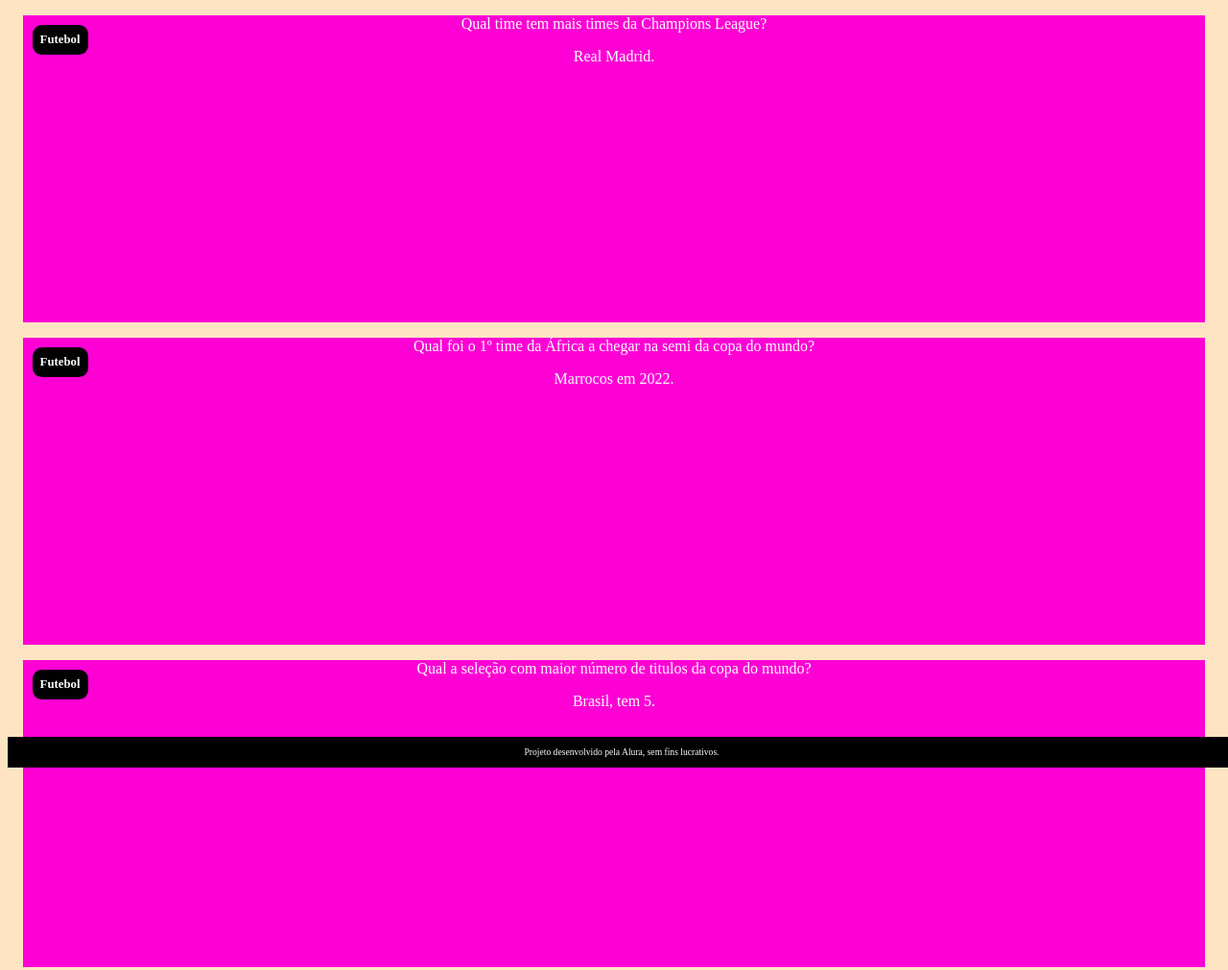
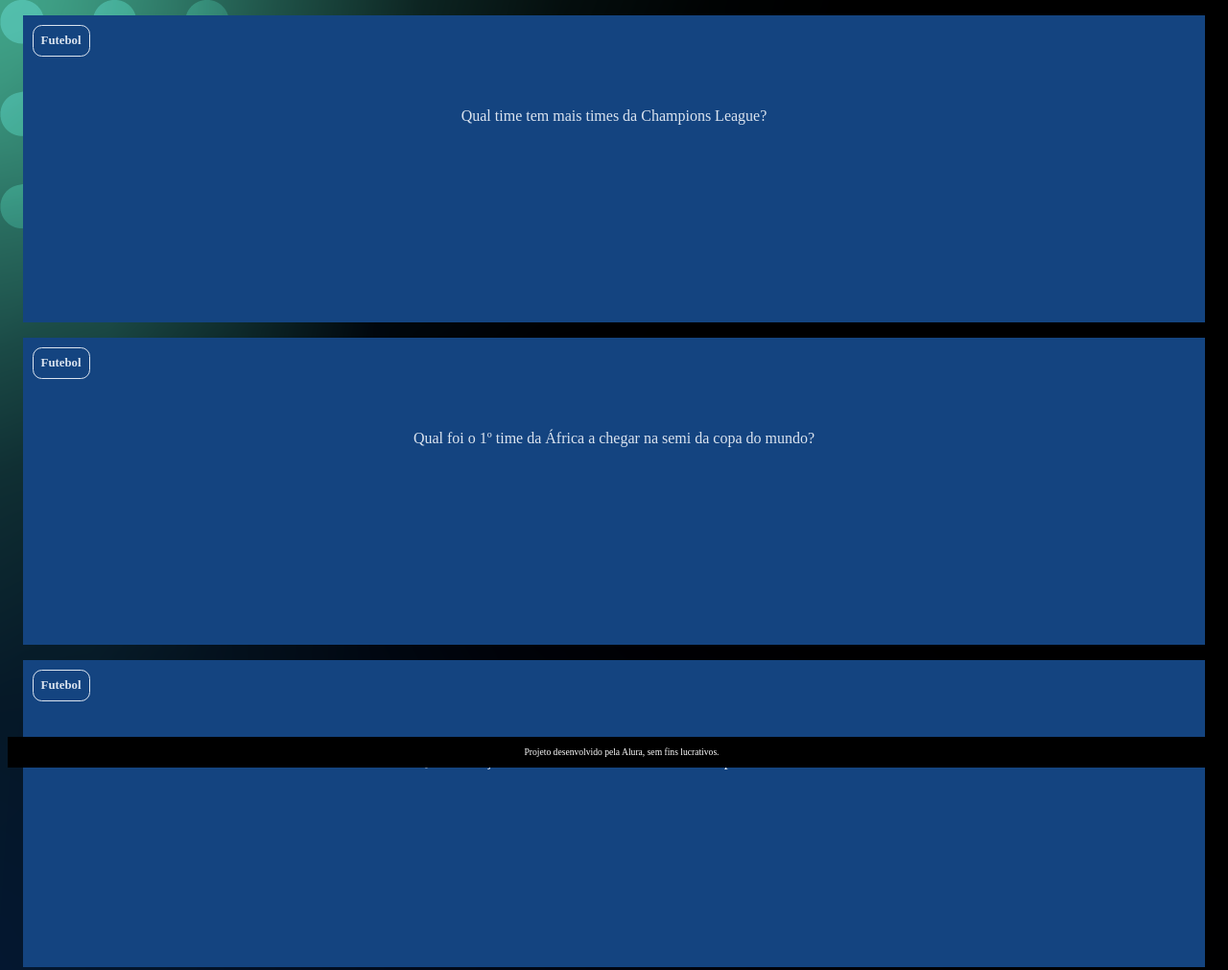
Before and after one commit to ZMURILZ/projeto3tri, a plain HTML site: page index.html in a window 1280 px wide. Shown: the top 1011 px of the page at 96% size. Drawn offline with Linux system fonts and the light colour scheme; a web font is replaced by a local one.

Commit message:
Add files via upload

```diff
--- a/style.css
+++ b/style.css
@@ -1,7 +1,22 @@
 @import url('https://fonts.googleapis.com/css2?family=Bai+Jamjuree:ital,wght@0,200;0,300;0,400;0,500;0,600;0,700;1,200;1,300;1,400;1,500;1,600;1,700&display=swap');
+:root {
+    --text-color: #DBE4EF;
+    --card-front-color: #144480;
+    --card-back-color: #00F4BF;
+}
 body {
-    background-color: bisque;
-    font-family:'Bai Jamjuree';
+    background: url('img/bg-desktop.webp');
+    font-family: Bai Jamjuree;
+}
+.cartao:hover .cartao__conteudo {
+    transform: rotateY(180deg);
+}
+.cartao__conteudo__pergunta,
+.cartao__conteudo__resposta {
+    backface-visibility: hidden;
+    position: absolute;
+    height: 100%;
+    width: 100%;
 }
 footer {
     background-color: black;
@@ -27,16 +42,36 @@ footer p{
     flex-basis: calc(33% -6rem);
 }
 .cartao__conteudo {
+    background-color: var(--card-front-color);
     text-align: center;
     height: 100%;
-    color:white
+    transform-style: preserve-3d;
+    transition: transform 300ms ease-in-out;
 }
 .cartao__conteudo h3 {
-    background-color: rgb(0, 0, 0);
+    color: var(--text-color);
+    border: 1px solid var(--text-color);
     text-align: left;
     padding: 0.5rem;
     position: absolute;
     margin: 0.6rem;
     border-radius: 0.6rem;
     font-size: 1vw;
+    backface-visibility: hidden;
 }
+.cartao__conteudo__pergunta p{
+    color: var(--text-color);
+    font-weight: 500;
+}
+.cartao__conteudo__resposta p{
+    color: var(--card-back-color);
+    font-weight: 700;
+}
+.cartao__conteudo__resposta {
+    transform: rotateY(180deg);
+}
+.cartao__conteudo p {
+    margin-top: 1rem;
+    padding: 2rem;
+    margin-top: 4rem;
+}
```
Also changed, not shown: img/bg-desktop.webp (added), img/bg-mobile.webp (added), img/bg-tablet.webp (added).
